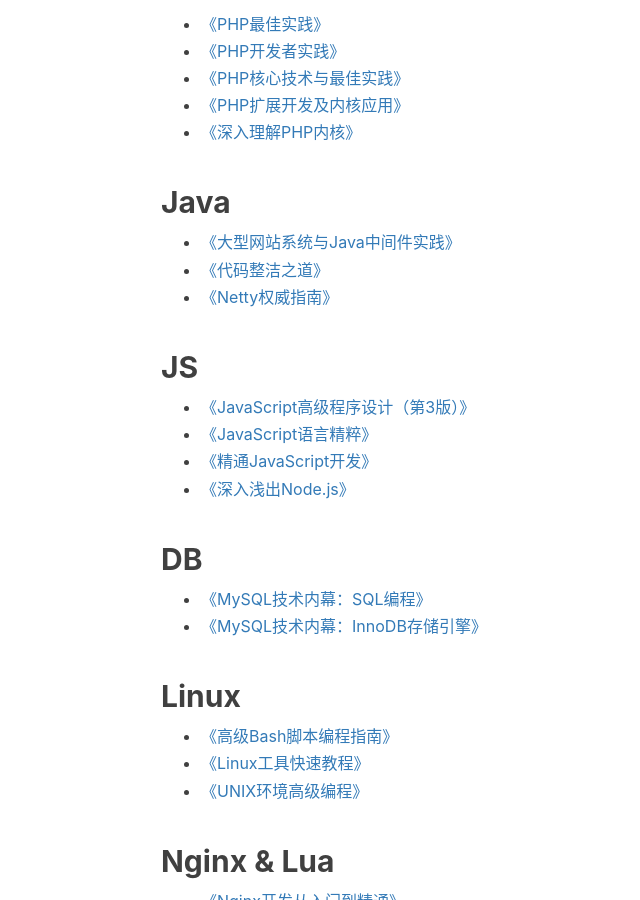
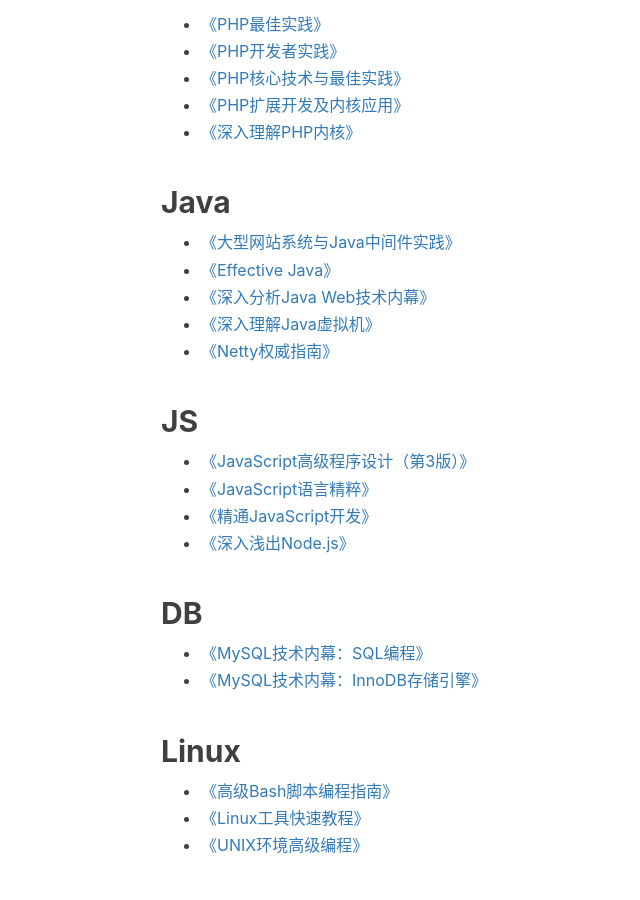
Before and after one commit to bug1024/jeet-blog, a Jekyll site: the page built from _posts/2017-01-11-books.md, in a window 1280 px wide and 900 px high, scrolled down 605 px. Shown: the whole window, without its empty margins (104-744 px from the left). Built offline with Jekyll 4.4.1, drawn with Linux system fonts in a browser that asks for light colours; nearby versions of some CDN libraries; comment, search, counter and statistics services are not loaded.

Commit message:
update book list

```diff
--- a/_posts/2017-01-11-books.md
+++ b/_posts/2017-01-11-books.md
@@ -18,7 +18,9 @@
 
 ## Java
  - [《大型网站系统与Java中间件实践》]()
- - [《代码整洁之道》]()
+ - [《Effective Java》]()
+ - [《深入分析Java Web技术内幕》]()
+ - [《深入理解Java虚拟机》]()
  - [《Netty权威指南》]()
 
 ## JS
```
Also changed, not shown: other parts of _posts/2017-01-11-books.md (+1 -0 lines).
